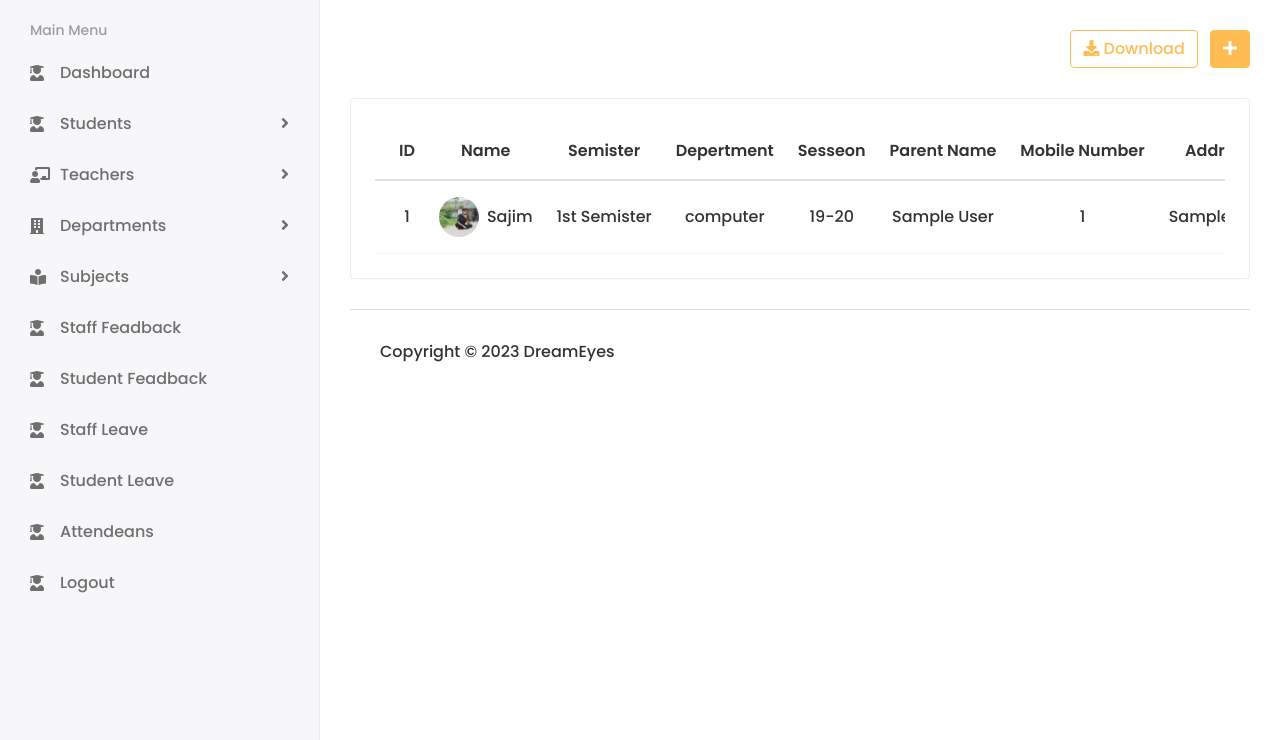
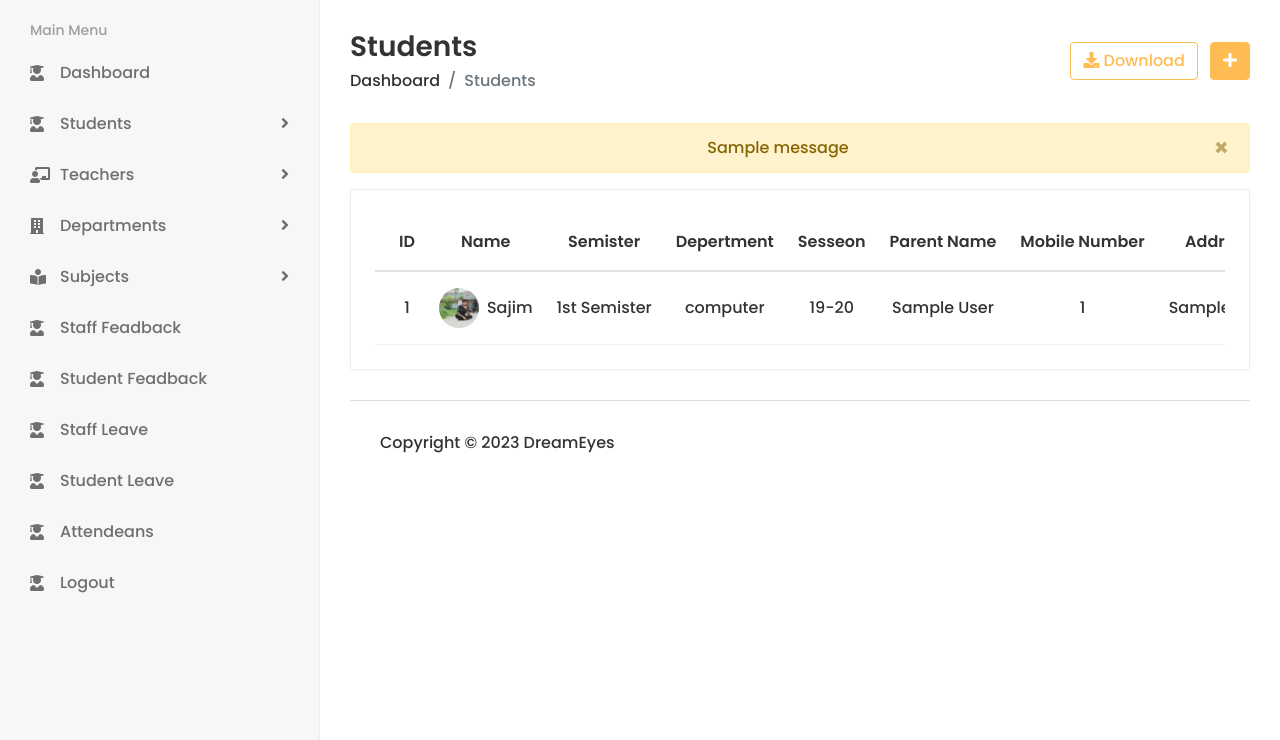
Before and after one commit to sajimpk/Student_management_System, a Django app: page /student/student_view/ in a window 1280 px wide. Shown: the part 60-800 px from the top of the page. Run offline with Django 4.2, Linux system fonts and the light colour scheme; a user stored in the database is signed in; data comes from the database, SQL or seed files in the repository; both versions use the stored data as it was after the commit; tables that the repository leaves empty hold one stand-in row (values such as "Sample post"); one stand-in notice (Sample message) is shown; some libraries are stand-ins or nearby versions.

Commit message:
include massege.html

```diff
--- a/account/views.py
+++ b/account/views.py
@@ -2,6 +2,7 @@ from django.shortcuts import render,redirect,HttpResponse
 from student.models import student
 from django.contrib.auth.decorators import login_required
 from django.contrib.auth import login,authenticate, logout
+from django.contrib import messages
 # Create your views here.
 @login_required(login_url='login')
 def home (request):
@@ -27,6 +28,7 @@ def loginUser(request):
             if user.user_type=='3':
                 return redirect('home')
         else:
+            messages.success(request, "Username and password not match .")
             return redirect('login')
     return render(request,'login.html')
 
--- a/student/views.py
+++ b/student/views.py
@@ -174,6 +174,7 @@ def student_delete(request,id):
                 os.remove(user.admin.profile_pic.path)
         user.admin.delete()
         user.delete()
+        messages.success(request, "Student delete success")
     else:
         messages.success(request, "You can't access ")
         return redirect('home')
--- /dev/null
+++ b/templates/includes/massege.html
@@ -0,0 +1,10 @@
+{% if messages %}
+{% for message in messages %}
+<div style="text-align: center;" class="alert alert-warning alert-dismissible fade show" role="alert">
+    <span  class="{{ message.tags }}">{{ message }}</span>
+    <button type="button" class="close" data-dismiss="alert" aria-label="Close">
+        <span aria-hidden="true">&times;</span>
+      </button>
+</div>
+{% endfor %}
+{% endif %}
--- a/templates/login.html
+++ b/templates/login.html
@@ -16,13 +16,16 @@
          <div class="login-wrapper">
             <div class="container">
                <div class="loginbox">
+
                   <div class="login-left">
                      <img class="img-fluid" src="{% static 'assets/img/logo-white.png ' %}" alt="Logo">
                   </div>
                   <div class="login-right">
+
                      <div class="login-right-wrap">
                         <h1>Login</h1>
                         <p class="account-subtitle">Access to our dashboard</p>
+                        {% include 'includes/massege.html'%}
                         <form action="" method="POST">
                            {% csrf_token %}
                            <div class="form-group">
--- a/templates/student/add.html
+++ b/templates/student/add.html
@@ -18,11 +18,7 @@
                     <h5 class="card-title"><strong>Student  Deteils</strong></h5>
                 </div>
                 <div class="card-body">
-                    {% if messages %}
-                {% for message in messages %}
-                    <h2 style="color:red; text-align: center;" class="{{ message.tags }}">{{ message }}</h2>
-                {% endfor %}
-            {% endif %}
+                    {% include 'includes/massege.html'%}
                     <form  method="post" enctype="multipart/form-data">
                         {% csrf_token %}
                         <div class="form-group row">
--- a/templates/student/students.html
+++ b/templates/student/students.html
@@ -4,14 +4,22 @@
 <div class="content container-fluid">
    <div class="page-header">
       <div class="row align-items-center">
+         <div class="col">
+            <h3 class="page-title">Students</h3>
+            <ul class="breadcrumb">
+               <li class="breadcrumb-item"><a href="index.html">Dashboard</a></li>
+               <li class="breadcrumb-item active">Students</li>
+            </ul>
+         </div>
          <div class="col-auto text-right float-right ml-auto">
             <a href="#" class="btn btn-outline-primary mr-2"><i class="fas fa-download"></i> Download</a>
-            <a href="{% url 'add_student'%}" class="btn btn-primary"><i class="fas fa-plus"></i></a>
+            <a href="add-student.html" class="btn btn-primary"><i class="fas fa-plus"></i></a>
          </div>
       </div>
    </div>
    <div class="row">
       <div class="col-sm-12">
+         {% include 'includes/massege.html'%}
          <div class="card card-table">
             <div class="card-body">
                <div class="table-responsive">
--- a/templates/student/update.html
+++ b/templates/student/update.html
@@ -18,11 +18,7 @@
                     <h5 class="card-title"><strong>Student  Deteils</strong></h5>
                 </div>
                 <div class="card-body">
-                    {% if messages %}
-                {% for message in messages %}
-                    <h2 style="color:red; text-align: center;" class="{{ message.tags }}">{{ message }}</h2>
-                {% endfor %}
-            {% endif %}
+                    {% include 'includes/massege.html'%}
                     <form method="post" enctype="multipart/form-data">
                         {% csrf_token %}
                         <div class="form-group row">
```
Also changed, not shown: db.sqlite3.
